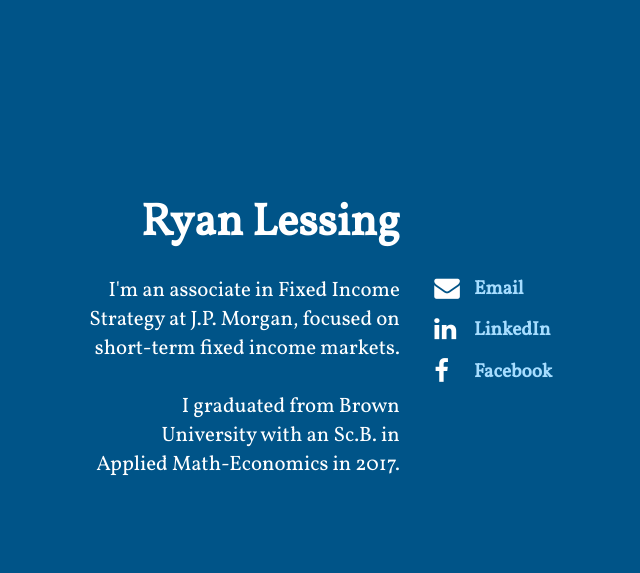
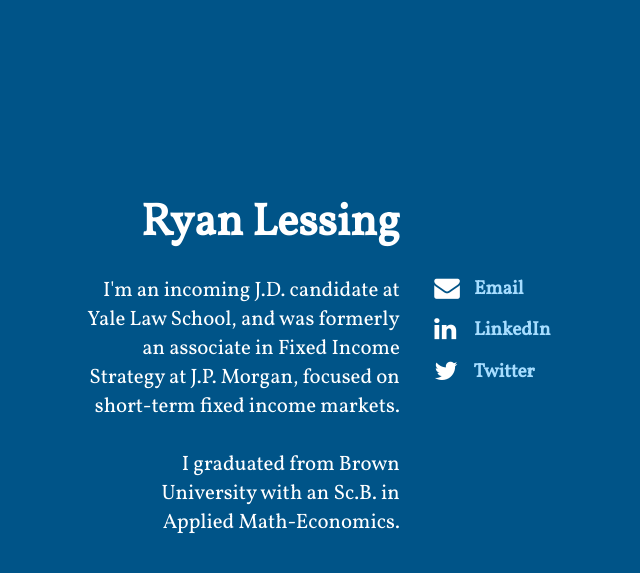
Before and after one commit to rlessing/rlessing.github.io, a Jekyll site: the page built from index.html, in a window 1280 px wide. Shown: the top 573 px of the page, without its empty margins (233-873 px from the left). Built offline with Jekyll 4.4.1, drawn with Linux system fonts in a browser that asks for light colours; nearby versions of some CDN libraries.

Commit message:
Updated bio

```diff
--- a/_config.yml
+++ b/_config.yml
@@ -18,9 +18,9 @@
   # Tracking Code to that file.
   include_analytics: true
 
-  meta_description: "Associate at J.P. Morgan, Brown Univerity '17. Email: ryan_lessing@alumni.brown.edu · LinkedIn: linkedin.com/in/ryanlessing"
+  meta_description: "Incoming J.D. Candidate at Yale Law School, Ex Associate at J.P. Morgan. Email: ryan.lessing@yale.edu · LinkedIn: linkedin.com/in/ryanlessing"
 
-  description: "I'm an associate in Fixed Income Strategy at J.P. Morgan, focused on short-term fixed income markets. <br/></br> I graduated from Brown University with an Sc.B. in Applied Math-Economics in 2017."
+  description: "I'm an incoming J.D. candidate at Yale Law School, and was formerly an associate in Fixed Income Strategy at J.P. Morgan, focused on short-term fixed income markets. <br/></br> I graduated from Brown University with an Sc.B. in Applied Math-Economics."
 
 # Dependencies
 markdown: kramdown
--- a/_includes/content.html
+++ b/_includes/content.html
@@ -1,14 +1,14 @@
 <ul class="fa-ul main-list">
   <li class="main-list-item">
     <span class="fa fa-envelope fa-lg main-list-item-icon"></span>
-    <a href="mailto:ryan_lessing@alumni.brown.edu" target="_blank">Email</a>
+    <a href="mailto:ryan.lessing@yale.edu" target="_blank">Email</a>
   </li>
   <li class="main-list-item">
     <span class="fa fa-linkedin fa-lg main-list-item-icon"></span>
-    <a href="http://linkedin.com/in/ryanlessing" target="_blank">LinkedIn</a>
+    <a href="https://linkedin.com/in/ryanlessing" target="_blank">LinkedIn</a>
   </li>
   <li class="main-list-item">
-    <span class="fa fa-facebook fa-lg main-list-item-icon"></span>
-    <a href="http://facebook.com/ryanlessing" target="_blank">Facebook</a>
+    <span class="fa fa-twitter fa-lg main-list-item-icon"></span>
+    <a href="https://twitter.com/ryanlessing" target="_blank">Twitter</a>
   </li>
 </ul>
```
